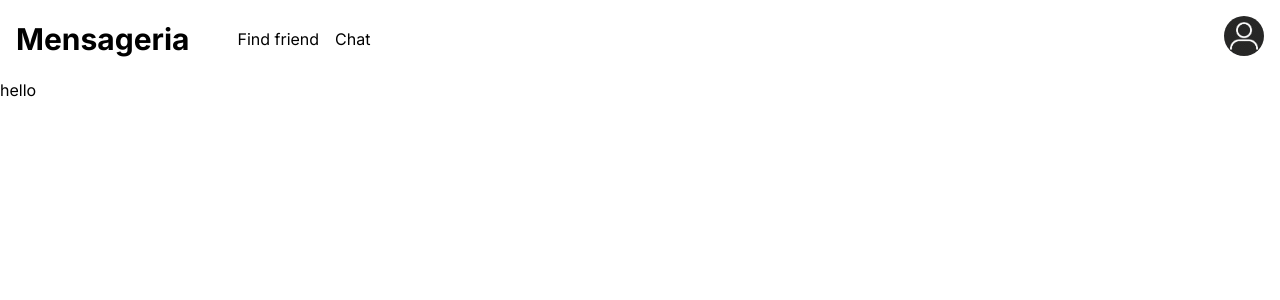
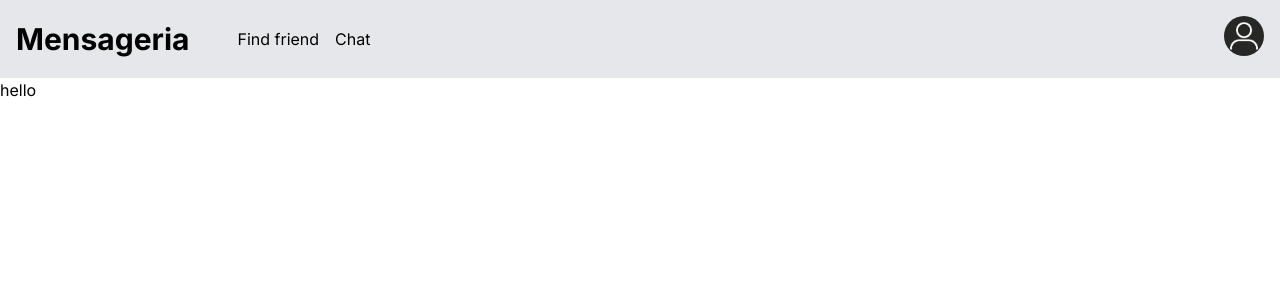
Before and after one commit to bruno-queiroz/mensageria-client, a Next.js app: page / in a window 1280 px wide. Shown: the top 300 px of the page. Built offline with nearby package versions, Linux system fonts and the light colour scheme; no server answers.

Commit message:
add bg color to header

```diff
--- a/src/components/Header.tsx
+++ b/src/components/Header.tsx
@@ -3,7 +3,7 @@ import { Menu } from "./Menu";
 
 export default function Header() {
   return (
-    <header className="p-4">
+    <header className="bg-gray-200 p-4">
       <div className="flex gap-12 items-center">
         <Link href="/" className="font-bold text-3xl">
           Mensageria
```
